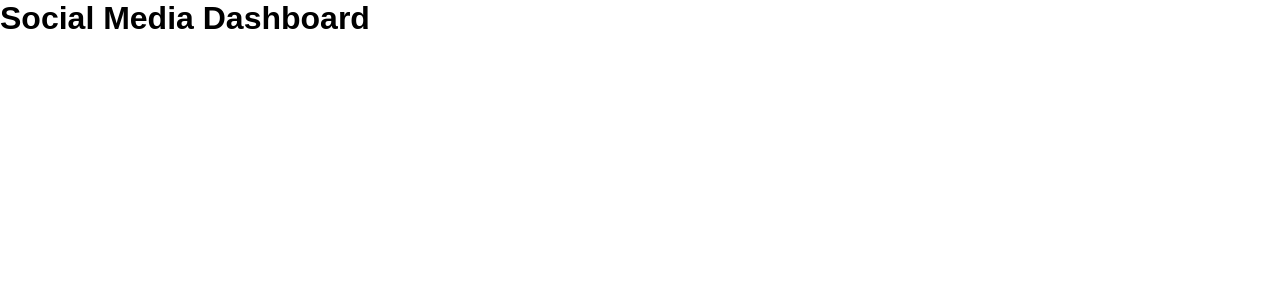
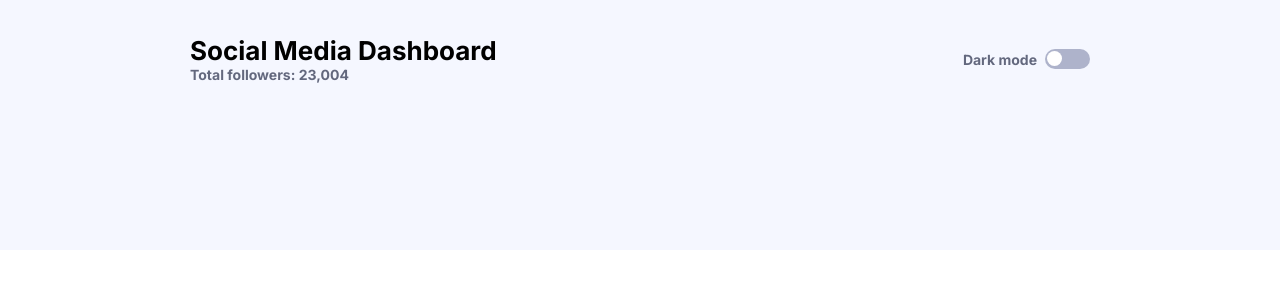
Before and after one commit to santoigor/social-media-dashboard, a React (Create React App) app: page / in a window 1280 px wide. Shown: the top 300 px of the page. Built offline with nearby package versions, Linux system fonts and the light colour scheme.

Commit message:
header concluído

```diff
--- a/src/App.jsx
+++ b/src/App.jsx
@@ -1,4 +1,4 @@
-import { Header } from "./Components/Header";
+import Header from "./Components/Header";
 
 import { GlobalStyle } from "./GlobalStyle";
 
--- a/src/Components/Header.jsx
+++ b/src/Components/Header.jsx
@@ -1,6 +1,47 @@
+import styled from 'styled-components';
+import Toggle from './Toggle';
 
-export function Header() {
+const Header = styled.header`
+    width: 100%;
+    background: hsl(225, 100%, 98%);
+    display: flex;
+    justify-content: center;
+    align-items:  flex-start;
+
+    height: 250px;
+
+    .header-content {
+        width: 100%;
+        max-width: 900px;
+        display: flex;
+        justify-content: space-between;
+        margin-top: 35px;
+    }
+`;
+
+const Title = styled.h1`
+    font-size: 26px;
+    font-family: 'Inter', sans-serif;
+    font-weight: 700;
+`;
+const NumberFollowers = styled.p`
+    font-family: 'Inter', sans-serif;
+    font-size: 14px;
+    font-weight: 700;
+    color: hsl(228, 12%, 44%);
+`;
+
+export default () => {
     return(
-        <h1>Social Media Dashboard</h1>
+        <Header>
+            <div className="header-content">
+                <div>
+                    <Title>Social Media Dashboard</Title>
+                    <NumberFollowers>Total followers: 23,004</NumberFollowers>
+                </div>
+                <Toggle/>
+            </div>
+
+        </Header>
     );
 }
--- /dev/null
+++ b/src/Components/Toggle.jsx
@@ -0,0 +1,85 @@
+import styled from 'styled-components';
+
+const Toggle = styled.div`
+    display: flex;
+    gap: 8px;
+    align-items: center;
+
+    .switch {
+        position: relative;
+        display: inline-block;
+        width: 45px;
+        height: 20px;
+    }
+
+    // Para esconder o input padrão do HTML
+    .switch input {
+        opacity: 0;
+        width: 0;
+        height: 0;
+    }
+
+    .slider {
+        position: absolute;
+        cursor: pointer;
+        top: 0;
+        left: 0;
+        right: 0;
+        bottom: 0;
+        background-color:hsl(230, 22%, 74%);
+        -webkit-trasition: .4s;
+        transition: .4s;
+    }
+
+    .slider:before {
+        position: absolute;
+        content: "";
+        height: 15px;
+        width: 15px;
+        left: 2px;
+        bottom: 3px;
+
+        background-color: white;
+        -webkit-transition: .4s;
+        transition: .4s;
+    }
+
+    input:checked + .slider {
+        background:  hsl(210, 78%, 56%);
+        background: linear-gradient(to right, hsl(210, 78%, 56%), hsl(146, 68%, 55%));
+    }
+
+    input:focus + .slider {
+        box-shadow: 0 0 1px linear-gradient(to right, hsl(210, 78%, 56%), hsl(146, 68%, 55%));
+    }
+
+    input:checked + .slider:before {
+        -webkit-transform: translateX(26px);
+        -ms-transform: translateX(26px);
+        transform: translateX(26px);
+    }
+
+    .slider.round {
+        border-radius: 34px;
+    }
+
+    .slider.round:before {
+        border-radius: 50%;
+    }
+`;
+
+const NumberFollowers = styled.p`
+    font-family: 'Inter', sans-serif;
+    font-size: 14px;
+    font-weight: 700;
+    color: hsl(228, 12%, 44%);
+`;
+export default () => (
+    <Toggle>
+        <NumberFollowers>Dark mode</NumberFollowers>
+        <label className="switch">
+            <input type="checkbox"/>
+            <span className="slider round"></span>
+        </label>
+    </Toggle>
+);
--- a/src/GlobalStyle.js
+++ b/src/GlobalStyle.js
@@ -3,9 +3,13 @@ import { createGlobalStyle } from 'styled-components';
 export const GlobalStyle = createGlobalStyle`
      * {
         box-sizing: border-box;
-        font-family: "Montserrat", sans-serif;
+        font-family: "Inter", sans-serif;
         margin: 0;
         padding: 0;
         text-decoration: none;
     }
+
+    body {
+        background: hsl(0, 0%, 100%);
+    }
 `;
```
